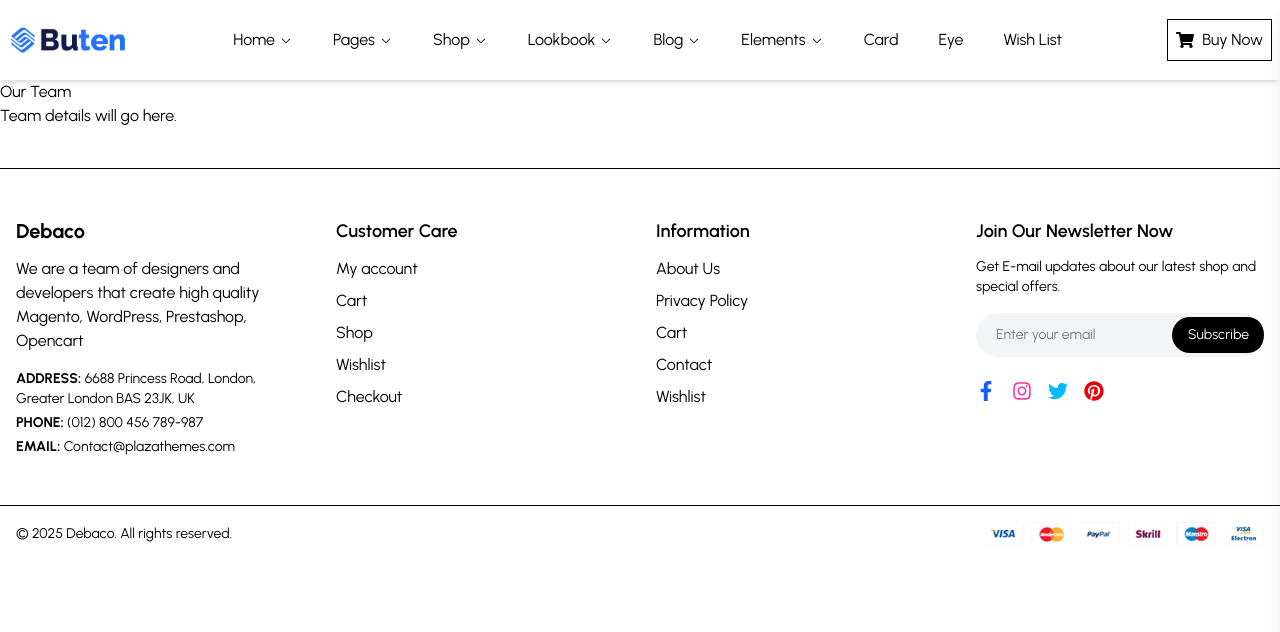
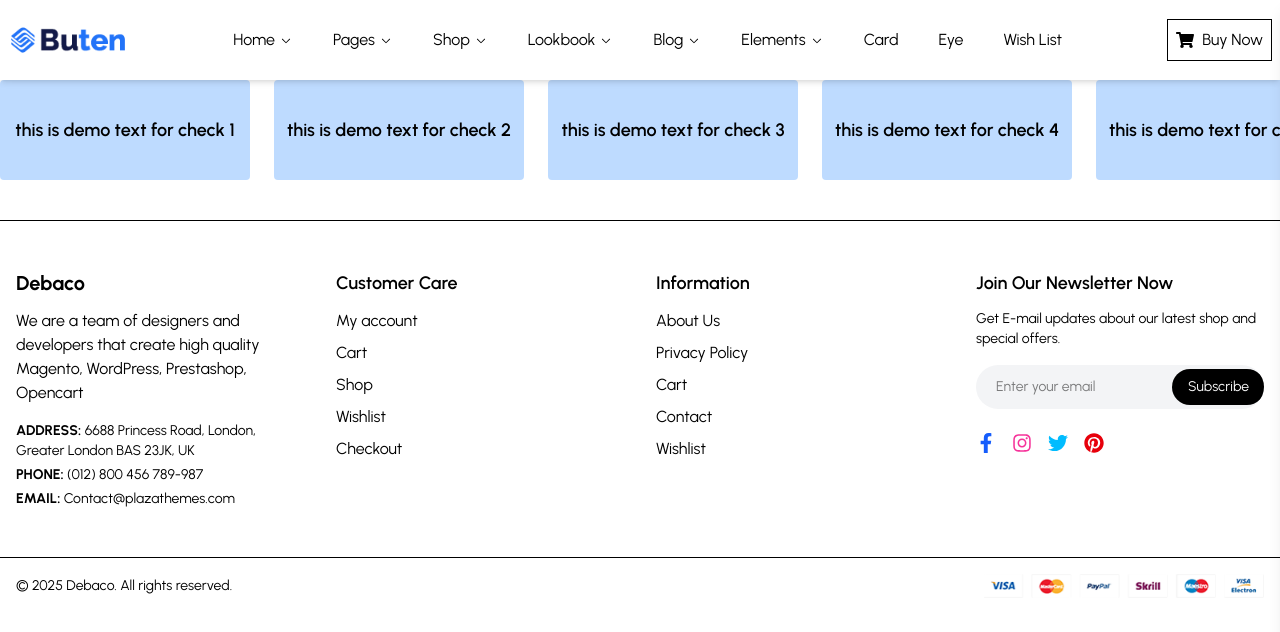
Before and after one commit to Naimul-Islam20/E-commerce-website, a Next.js app: page /rout/element/counters in a window 1280 px wide. Shown: the top 632 px of the page. Built offline with nearby package versions, Linux system fonts and the light colour scheme.

Commit message:
just setup

```diff
--- a/app/rout/element/counters/page.js
+++ b/app/rout/element/counters/page.js
@@ -1,8 +1,28 @@
-export default function TeamPage() {
+'use client';
+
+const data = [
+  { id: 1, text: 'this is demo text for check 1' },
+  { id: 2, text: 'this is demo text for check 2' },
+  { id: 3, text: 'this is demo text for check 3' },
+  { id: 4, text: 'this is demo text for check 4' },
+  { id: 5, text: 'this is demo text for check 5' },
+];
+
+export default function TextCarousel() {
+  const items = [...data, ...data]; // 🔁 to create infinite effect
+
   return (
-    <div>
-      <h1>Our Team</h1>
-      <p>Team details will go here.</p>
+    <div className="overflow-hidden w-full">
+      <div className="flex gap-6 w-max animate-scroll-slow">
+        {items.map((item, index) => (
+          <div
+            key={`${item.id}-${index}`} // ✅ stable key
+            className="w-[250px] h-[100px] bg-blue-200 text-black flex items-center justify-center text-lg font-semibold rounded"
+          >
+            {item.text}
+          </div>
+        ))}
+      </div>
     </div>
   );
 }
```
